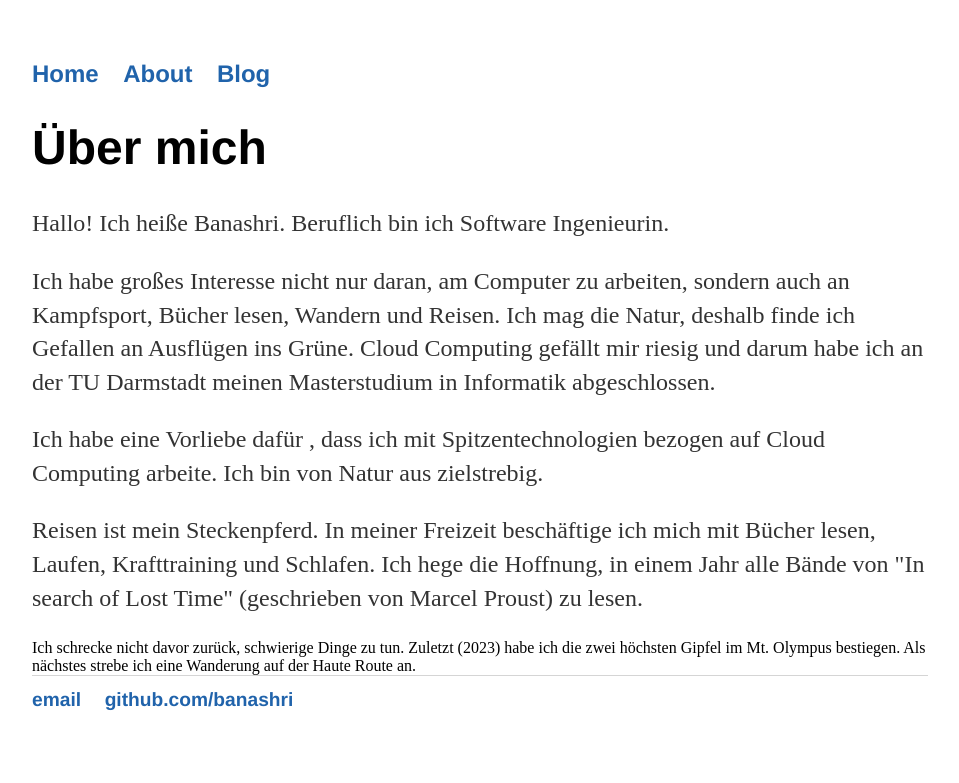
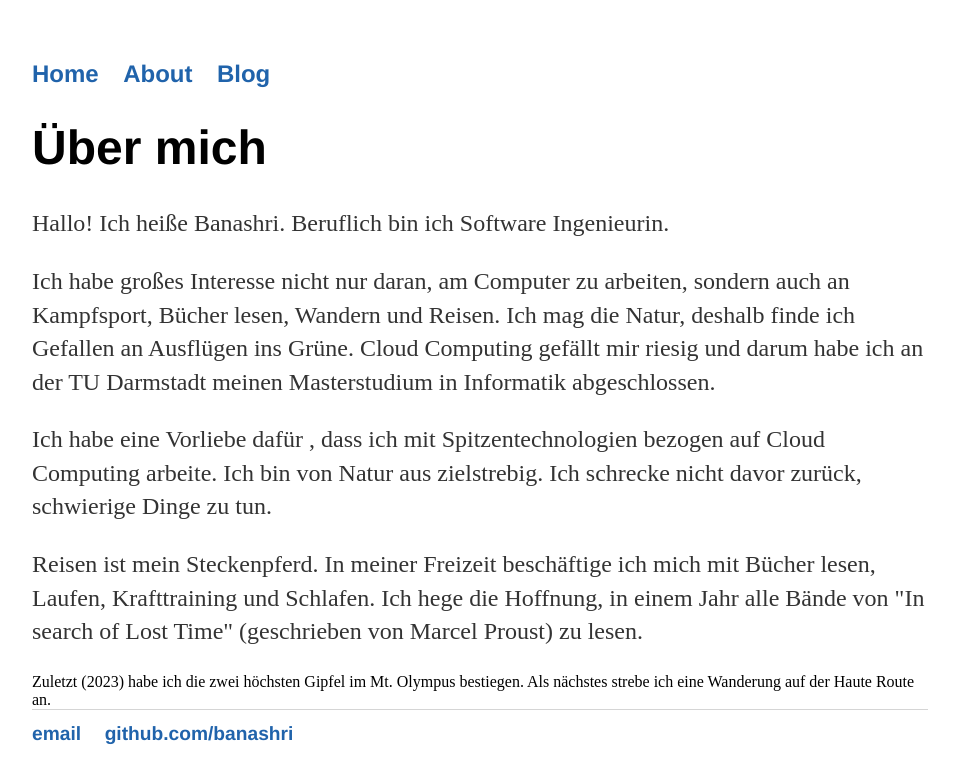
Before and after one commit to Banashri/banashri.github.io, a Jekyll site: the page built from about/index.html, in a window 1280 px wide. Shown: the top 783 px of the page, without its empty margins (160-1119 px from the left). Built offline with Jekyll 4.4.1, drawn with Linux system fonts in a browser that asks for light colours; part of the change alters nothing that is shown.

```diff
--- a/about/index.html
+++ b/about/index.html
@@ -15,8 +15,9 @@ Cloud Computing gefällt mir riesig und darum habe ich an der TU Darmstadt meine
 
 <p><!--Ich versuche jeden Tag, besser zu werden, und hochwertige Arbeit anzubieten. Und Work-Life Balance ist wichtig für mich.-->
 Ich habe eine Vorliebe dafür , dass ich mit Spitzentechnologien bezogen auf Cloud Computing arbeite. Ich bin von Natur aus zielstrebig.
+Ich schrecke nicht davor zurück, schwierige Dinge zu tun.
 </p>
 
 <p>Reisen ist mein Steckenpferd. In meiner Freizeit beschäftige ich mich mit Bücher lesen, Laufen, Krafttraining und Schlafen. Ich hege die Hoffnung, in einem Jahr alle Bände von "In search of Lost Time" (geschrieben von Marcel Proust) zu lesen.</p>
-Ich schrecke nicht davor zurück, schwierige Dinge zu tun. Zuletzt (2023) habe ich die zwei höchsten Gipfel im Mt. Olympus bestiegen. Als nächstes strebe ich eine Wanderung auf der Haute Route an.
+Zuletzt (2023) habe ich die zwei höchsten Gipfel im Mt. Olympus bestiegen. Als nächstes strebe ich eine Wanderung auf der Haute Route an.
 </div>
```
